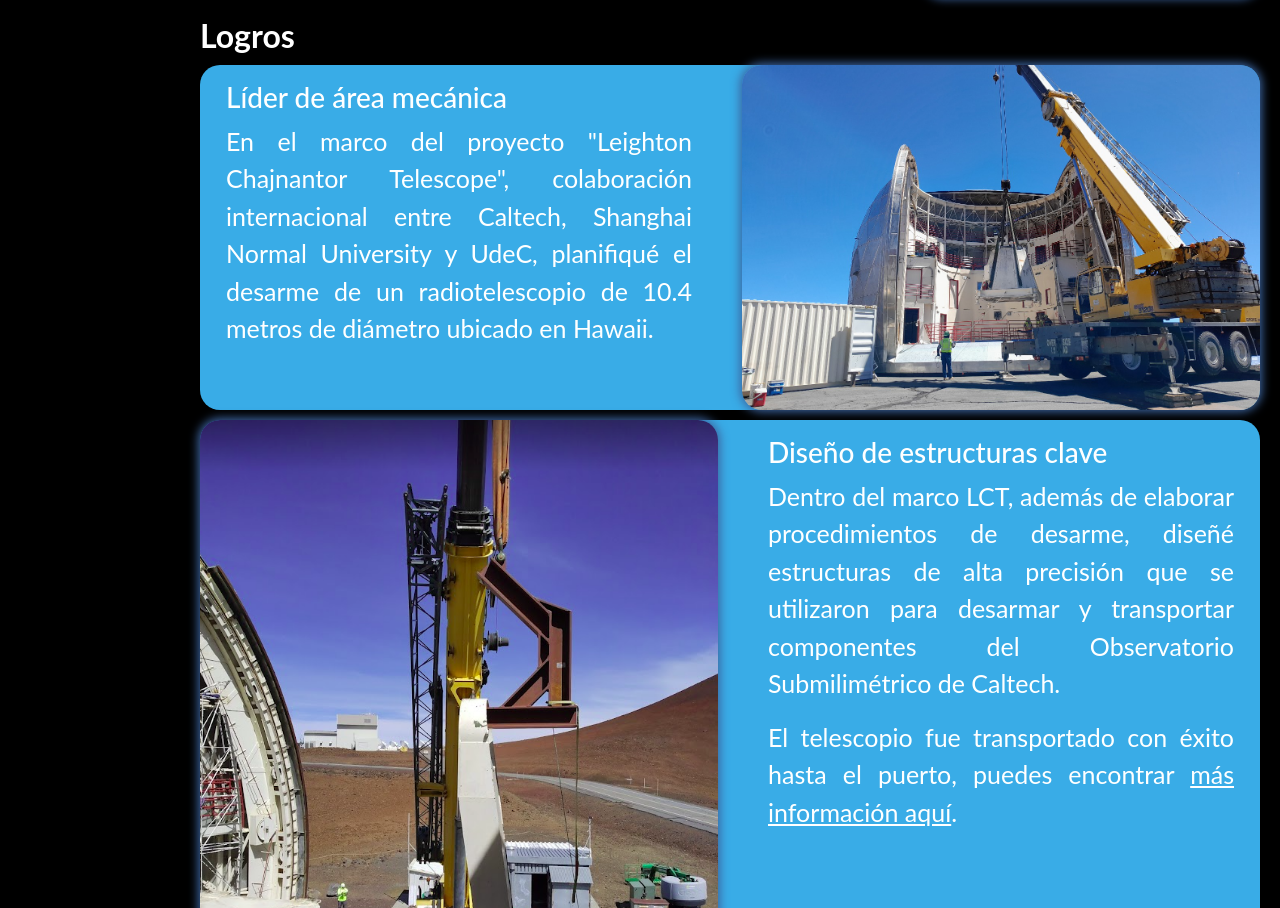
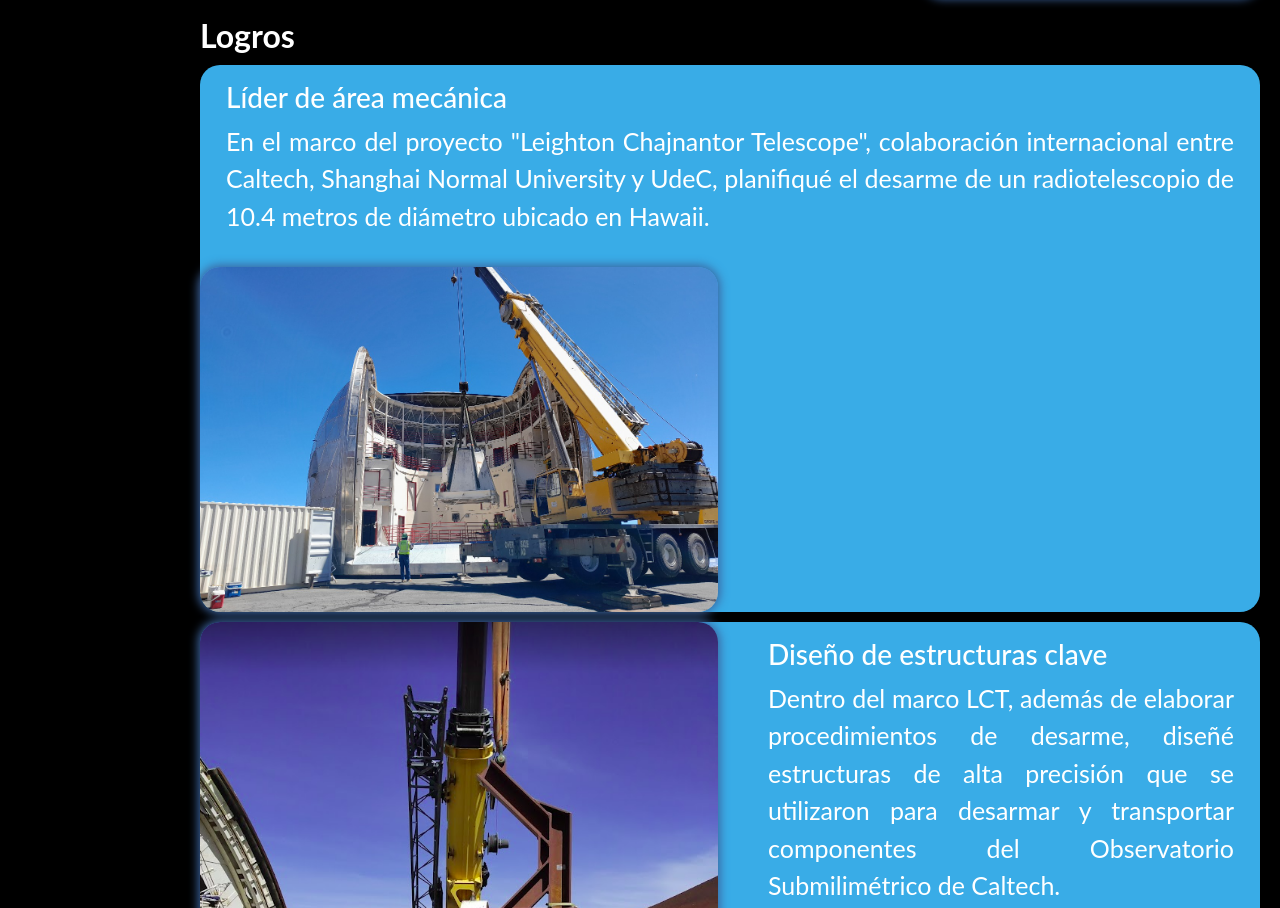
Before and after one commit to Nicolas-Lastra/evaluacion-final-modulo-2, a plain HTML site: page index.html in a window 1280 px wide. Shown: the part 1265-2173 px from the top of the page. Drawn offline with nearby package versions, Linux system fonts and the light colour scheme.

Commit message:
Actualizando distribución de celdas

```diff
--- a/Assets/CSS/styles.css
+++ b/Assets/CSS/styles.css
@@ -190,7 +190,7 @@ h2 {
 
 
 /* Pantalla Medium (<=766px)  */
-@media(min-width:766px) and (max-width:1089px) {
+@media(min-width:766px) and (max-width:999px) {
 
     .col-md-12 {width: 100%;}
     .col-md-11 {width: 91.66666667%;}
@@ -207,7 +207,7 @@ h2 {
 }
 
 /* Pantalla Large (>1090px <1353px) */
-@media (min-width: 1090px) and (max-width:1353px) {
+@media (min-width: 1000px) and (max-width:1353px) {
     .col-lg-12 {width: 100%;}
     .col-lg-11 {width: 91.66666667%;}
     .col-lg-10 {width: 83.33333334%;}
--- a/index.html
+++ b/index.html
@@ -35,6 +35,8 @@
 
     <div class="main" id="main">
 
+        <!-- SECCIÓN INICIAL -->
+
         <section class="section" id="section-top">
             <h1>Nicolás Lastra</h1>
             <h3>Ingeniero Civil Mecánico</h3>
@@ -54,10 +56,9 @@
                     </div>
                 </div>
             </div>
+        </section>
 
-
-
-        </section>
+        <!-- ANTECEDENTES -->
 
         <section class="section" id="section-antecedentes">
             <h2>Antecedentes</h2>
@@ -114,16 +115,15 @@
                 </div>
             </div>
 
-
-
         </section>
 
+        <!-- LOGROS -->
         <section class="section" id="section-logros">
             <h2>Logros</h2>
 
             <div class="card card-5">
                 <div class="row">
-                    <div class="col-md-6">
+                    <div class="col-md-12">
                         <div class="card-body texto" id="texto-5">
                             <h3>Líder de área mecánica</h3>
                             <p>En el marco del proyecto "Leighton Chajnantor Telescope", colaboración internacional
@@ -161,6 +161,7 @@
             </div>
         </section>
 
+        <!-- HABILIDADES -->
         <section class="section" id="section-habilidades">
 
             <h2>Habilidades</h2>
@@ -210,6 +211,7 @@
 
         </section>
 
+        <!-- CONTACTO -->
         <section class="section" id="section-contacto">
 
             <h2>Contacto</h2>
@@ -240,6 +242,8 @@
 
     </div>
 
+
+    <!-- RESPONSIVIDAD DE BOOTSTRAP MODAL -->
 
     <!-- Modal 3D -->
     <div class="modal fade" id="logo3dModal" tabindex="-1" aria-labelledby="modalLabel" aria-hidden="true">
@@ -299,11 +303,14 @@
     </div>
 
 
+    <!-- IMPORTANDO BOOTSTRAP -->
 
     <!-- Option 1: Bootstrap Bundle with Popper -->
     <script src="https://cdn.jsdelivr.net/npm/bootstrap@5.0.2/dist/js/bootstrap.bundle.min.js"
         integrity="sha384-MrcW6ZMFYlzcLA8Nl+NtUVF0sA7MsXsP1UyJoMp4YLEuNSfAP+JcXn/tWtIaxVXM"
         crossorigin="anonymous"></script>
+
+    <!-- ENLACE A JAVASCRIPT -->
     <!-- JavaScript -->
     <script src="./Assets/JS/scripts.js"></script>
 </body>
```
